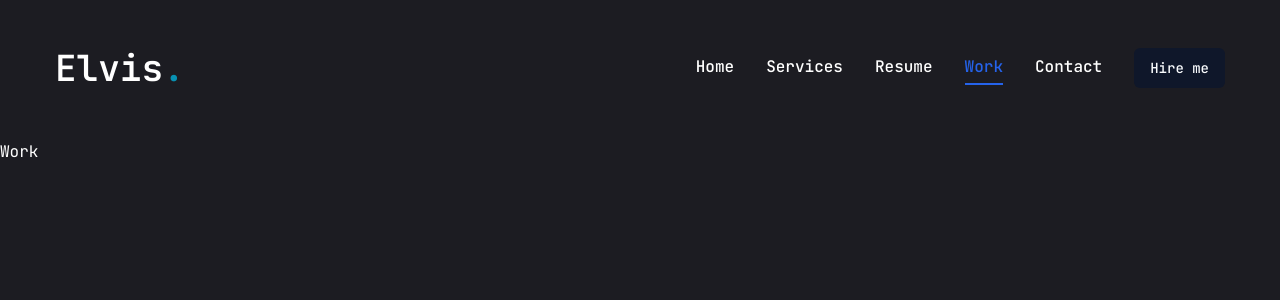
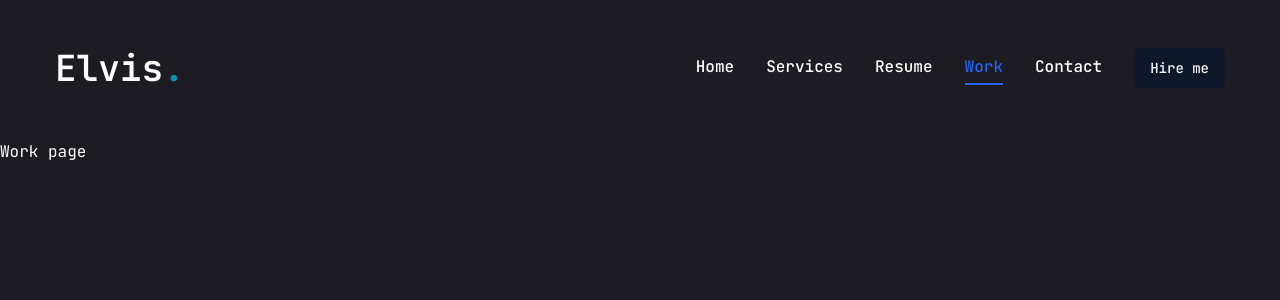
Before and after one commit to abilioepalanga/Portfolio-, a Next.js app in the folder portfolio/: page /work in a window 1280 px wide. Shown: the top 300 px of the page. Built offline with nearby package versions, Linux system fonts and the light colour scheme.

Commit message:
Contact folder

```diff
--- /dev/null
+++ b/portfolio/app/contact/page.jsx
@@ -0,0 +1,7 @@
+import React from "react";
+
+const Contact = () => {
+    return <div>contact page</div>;
+};
+
+export default Contact;
--- a/portfolio/app/work/page.jsx
+++ b/portfolio/app/work/page.jsx
@@ -1,7 +1,7 @@
 import React from "react";
 
 const Work = () => {
-    return <div>Work</div>;
+    return <div>Work page</div>;
 };
 
 export default Work;
```
